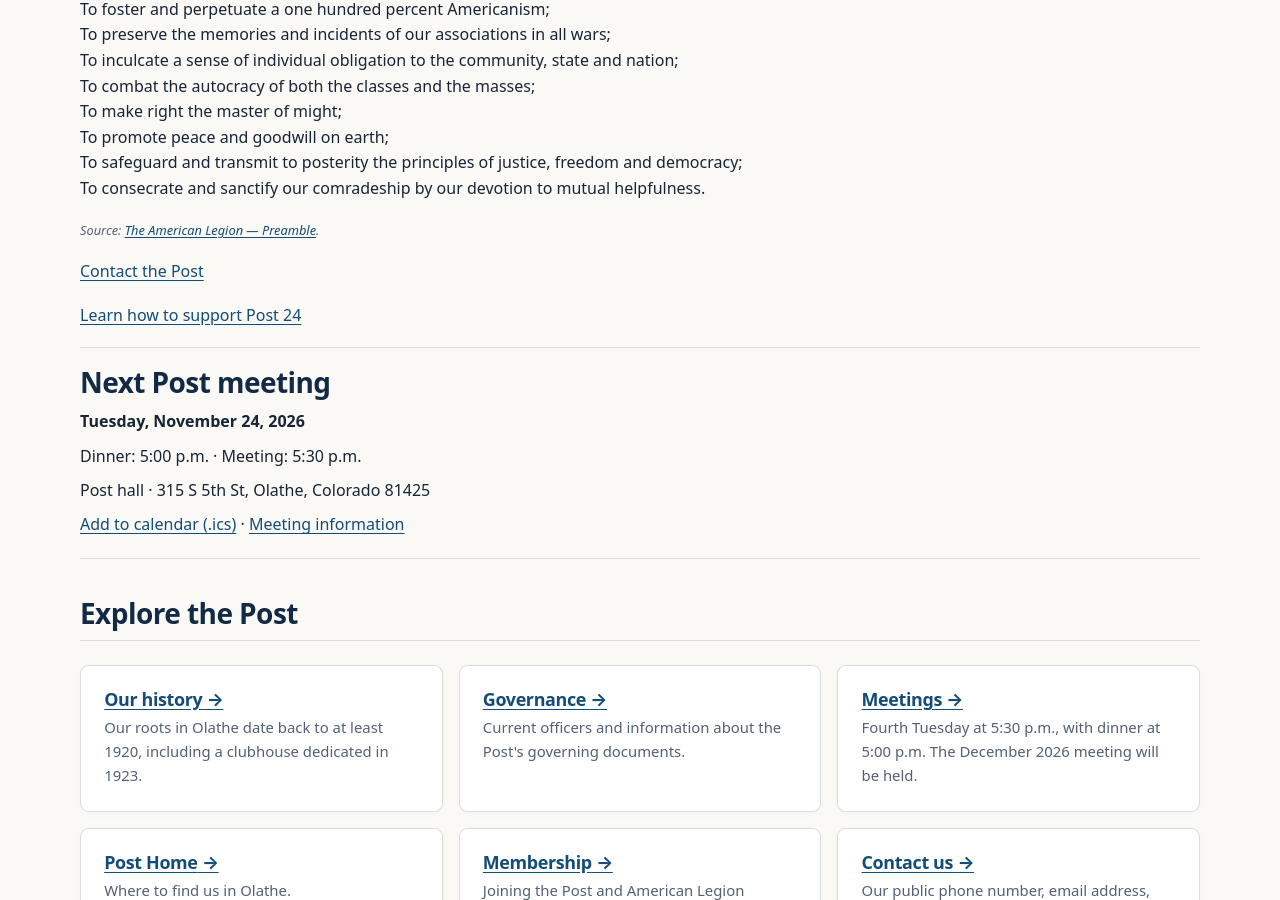
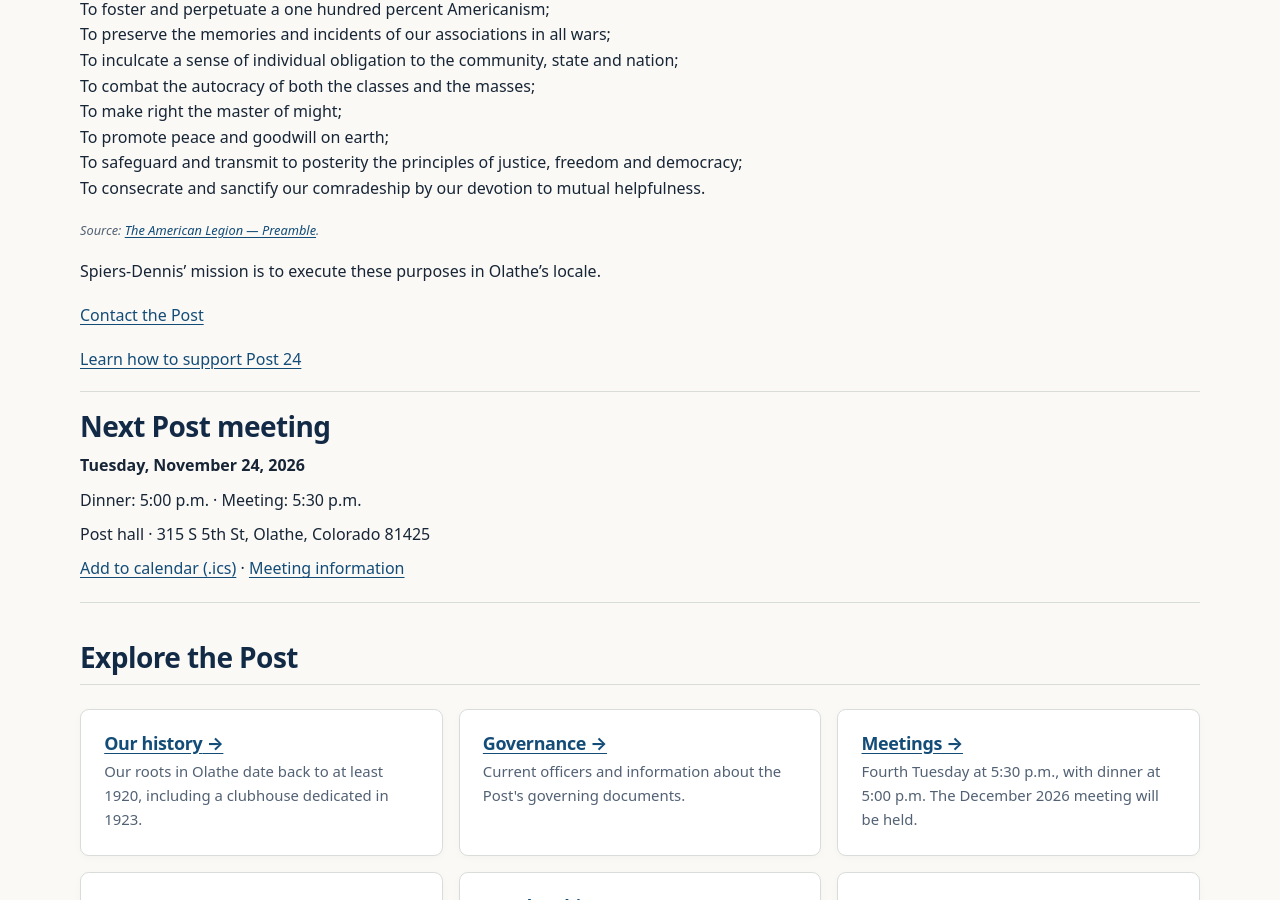
Before and after one commit to SPIERS-DENNIS-POST/spiers-dennis-post.github.io, a Jekyll site: the page built from index.md, in a window 1280 px wide and 900 px high, scrolled down 732 px. Built offline with Jekyll 4.4.1, drawn with Linux system fonts in a browser that asks for light colours.

Commit message:
Add Post mission statement below Preamble source

```diff
--- a/index.md
+++ b/index.md
@@ -28,6 +28,7 @@
 To safeguard and transmit to posterity the principles of justice, freedom and democracy;<br>
 To consecrate and sanctify our comradeship by our devotion to mutual helpfulness.</p>
 <p class="verified"><em>Source: <a href="https://www.legion.org/about/organization/preamble">The American Legion — Preamble</a>.</em></p>
+<p>Spiers-Dennis’ mission is to execute these purposes in Olathe’s locale.</p>
 </section>
 <p><a href="{{ '/contact/' | relative_url }}">Contact the Post</a></p>
 <p><a href="{{ '/donate/' | relative_url }}">Learn how to support Post 24</a></p>
```
